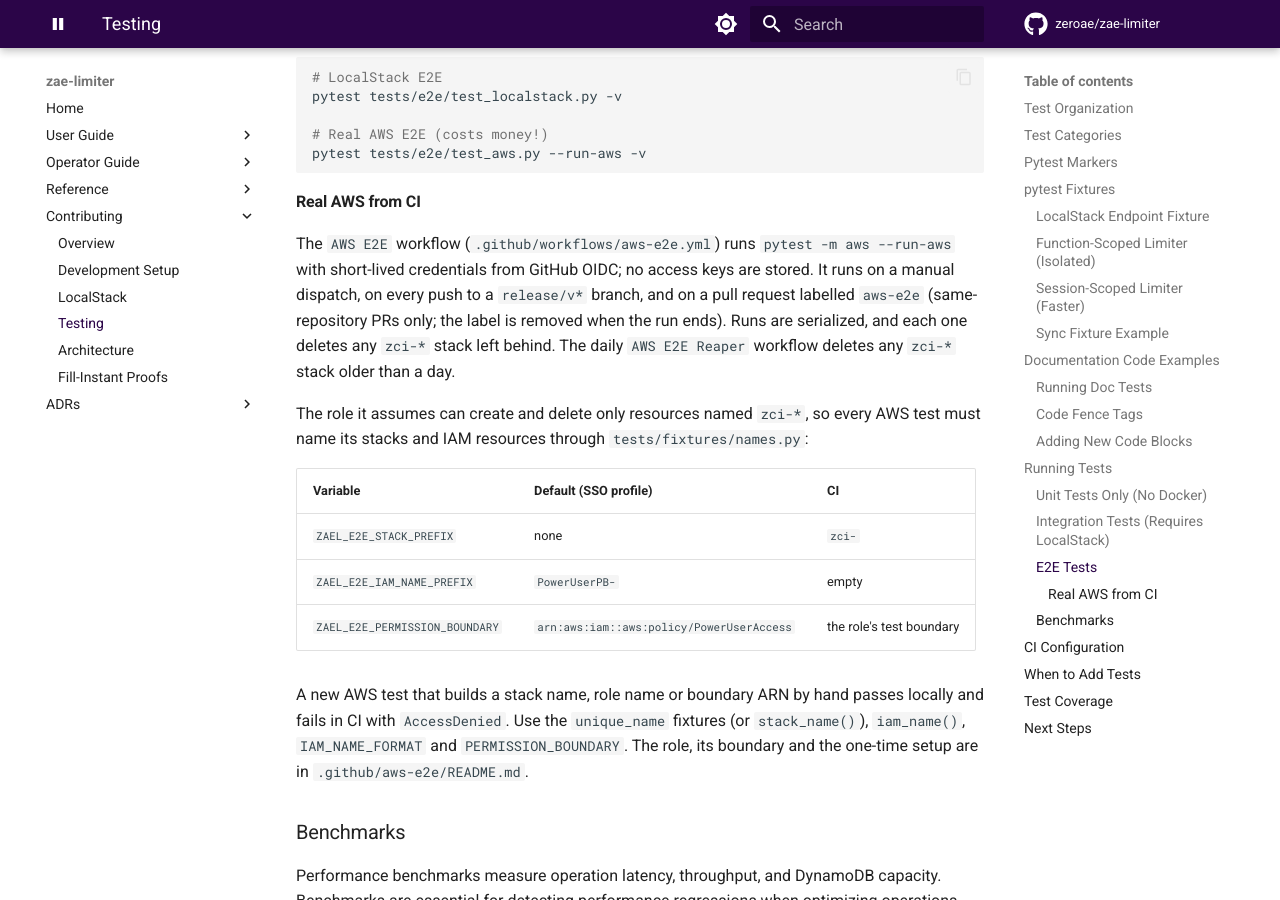
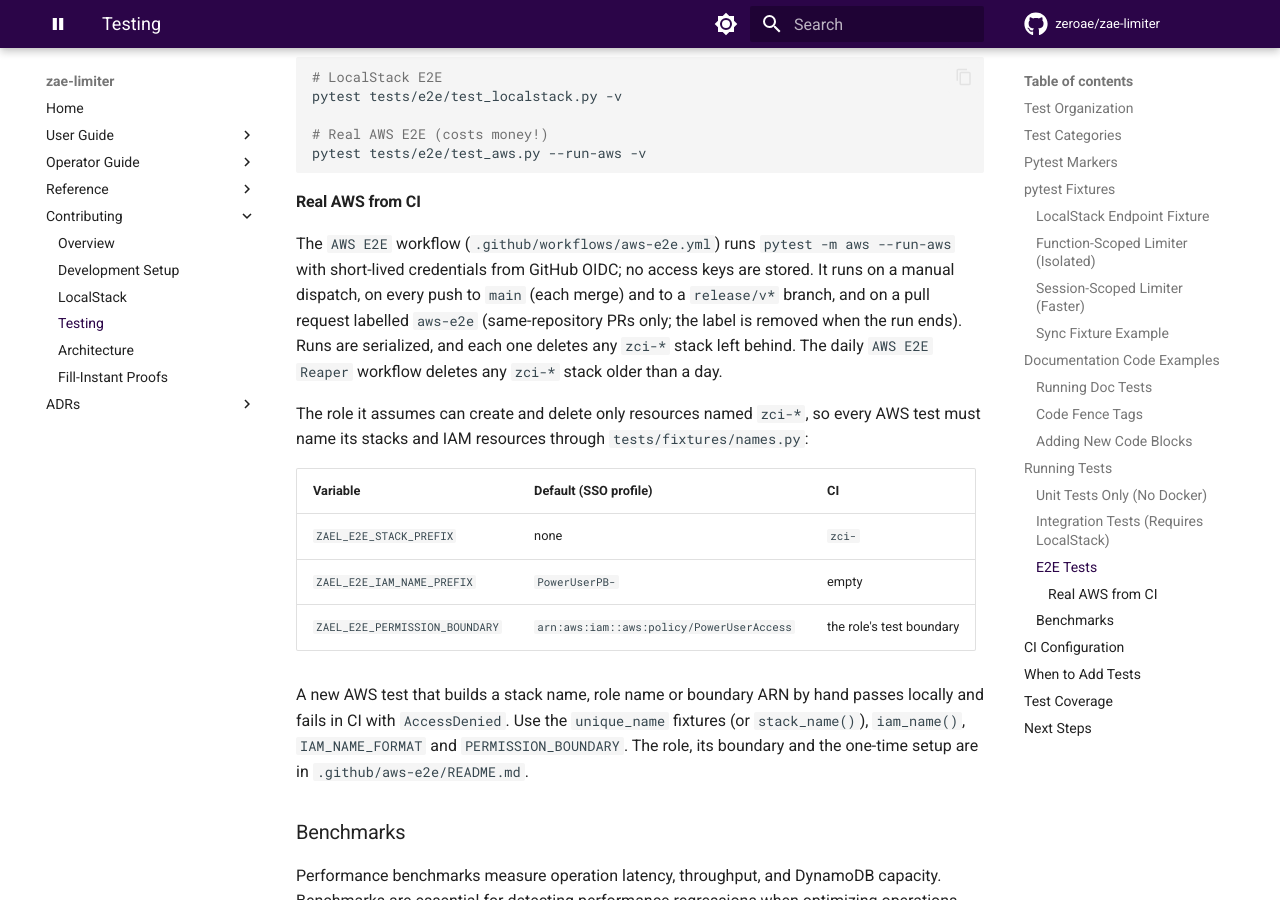
Before and after one commit to zeroae/zae-limiter, an MkDocs documentation site: the page built from docs/contributing/testing.md, in a window 1280 px wide and 900 px high, scrolled down 5703 px. Built offline with MkDocs 1.6.1 and Material for MkDocs 9.7.7, drawn with Linux system fonts in a browser that asks for light colours; comment, search, counter and statistics services are not loaded; the version menu is left out.

Commit message:
👷 ci: run the AWS e2e suite on every merge to main
Until now AWS E2E ran only on dispatch, release-branch pushes and labelled
PRs, so main went untested on real AWS between releases, and the DeleteTable
retry from #826 had no runs to show it in. Every push to main now runs it.

No paths filter: GitHub applies it to the whole push trigger, so it would
also skip a docs-only release-prep commit, which the release rules require a
run on. The aws-e2e concurrency group keeps only the newest waiting run, so a
burst of merges tests the newest commit. release-planning.md now names the
workflow as the source of a release's AWS run.

Refs #812

Co-Authored-By: Claude Opus 5.5 <noreply@anthropic.com>

```diff
--- a/docs/contributing/testing.md
+++ b/docs/contributing/testing.md
@@ -245,7 +245,8 @@ pytest tests/e2e/test_aws.py --run-aws -v
 
 The `AWS E2E` workflow (`.github/workflows/aws-e2e.yml`) runs `pytest -m aws --run-aws` with
 short-lived credentials from GitHub OIDC; no access keys are stored. It runs on a manual
-dispatch, on every push to a `release/v*` branch, and on a pull request labelled `aws-e2e`
+dispatch, on every push to `main` (each merge) and to a `release/v*` branch, and on a pull
+request labelled `aws-e2e`
 (same-repository PRs only; the label is removed when the run ends). Runs are serialized, and
 each one deletes any `zci-*` stack left behind. The daily `AWS E2E Reaper` workflow deletes any
 `zci-*` stack older than a day.
```
Also changed, not shown: .claude/rules/release-planning.md (+9 -3 lines), 1 other file.
